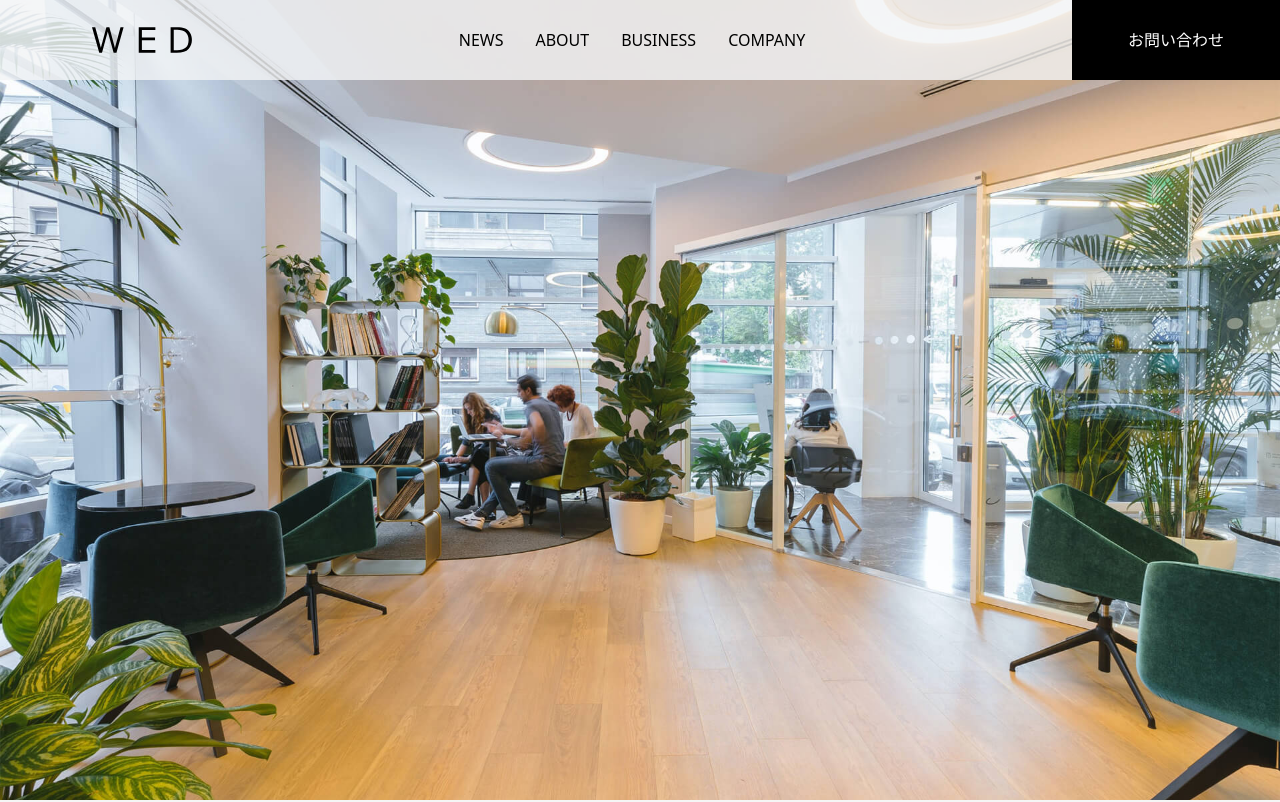
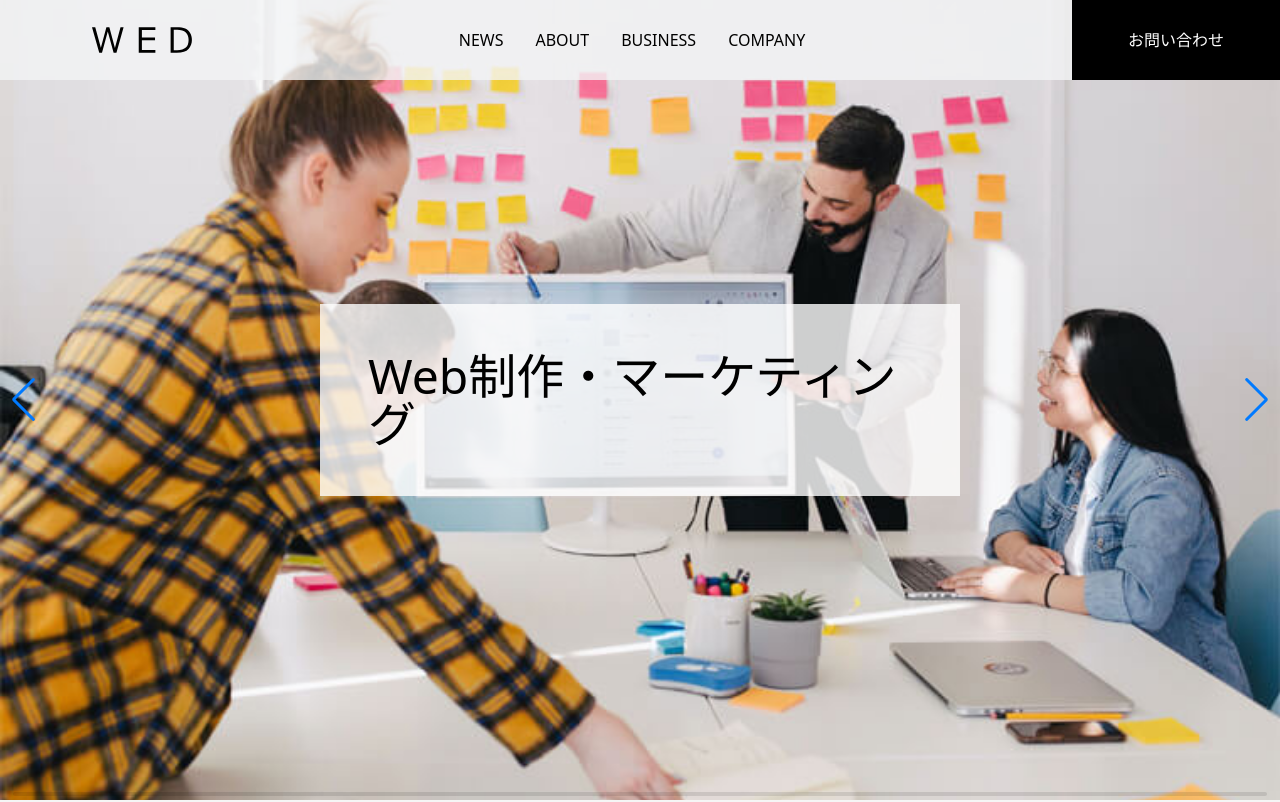
Before and after one commit to arafipro/react-corporate-website, a React (Vite) app: page / in a window 1280 px wide. Shown: the top 802 px of the page. Built offline with nearby package versions, Linux system fonts and the light colour scheme.

Commit message:
feat: add slide hero
画像スライドを導入したヒーローを作成

```diff
--- a/package.json
+++ b/package.json
@@ -14,6 +14,7 @@
     "react": "^18.2.0",
     "react-dom": "^18.2.0",
     "react-router-dom": "^6.26.2",
+    "swiper": "^11.1.14",
     "tailwind-merge": "^2.5.2"
   },
   "devDependencies": {
--- a/src/App.tsx
+++ b/src/App.tsx
@@ -3,14 +3,16 @@
 import Company from "./components/company";
 import Footer from "./components/footer";
 import Header from "./components/header";
-import Hero from "./components/hero";
+// import Hero from "./components/hero";
 import News from "./components/news";
+import SlideHero from "./components/slide-hero";
 
 function App() {
   return (
     <>
       <Header />
-      <Hero />
+      {/* <Hero /> */}
+      <SlideHero />
       <News />
       <About />
       <Business />
--- /dev/null
+++ b/src/components/slide-hero.tsx
@@ -0,0 +1,66 @@
+import "swiper/css";
+import "swiper/css/navigation";
+import "swiper/css/pagination";
+import "swiper/css/scrollbar";
+
+import { Autoplay, Navigation } from "swiper/modules";
+import { Swiper, SwiperSlide } from "swiper/react";
+import business1 from "../assets/business1.jpg";
+import business2 from "../assets/business2.jpg";
+import business3 from "../assets/business3.jpg";
+import business4 from "../assets/business4.jpg";
+import mainVisual from "../assets/mainvisual.jpg";
+import SlideImage from "./ui/slide-image";
+
+export default function SlideHero() {
+  return (
+    <Swiper
+      modules={[Navigation, Autoplay]}
+      spaceBetween={0}
+      slidesPerView={1}
+      navigation
+      loop={true}
+      autoplay={{ delay: 3000 }}
+      pagination={{ clickable: true }}
+      scrollbar={{ draggable: true }}
+      onSlideChange={() => console.log("slide change")}
+      onSwiper={(swiper) => console.log(swiper)}
+    >
+      <SwiperSlide>
+        <SlideImage
+          title="	ＸＸＸＸＸＸ株式会社"
+          imageUrl={mainVisual}
+          alt="ヒーロー画像"
+        />
+      </SwiperSlide>
+      <SwiperSlide>
+        <SlideImage
+          title="Web制作・マーケティング"
+          imageUrl={business1}
+          alt="ヒーロー画像"
+        />
+      </SwiperSlide>
+      <SwiperSlide>
+        <SlideImage
+          title="インターネットメディア事業"
+          imageUrl={business2}
+          alt="ヒーロー画像"
+        />
+      </SwiperSlide>
+      <SwiperSlide>
+        <SlideImage
+          title="プロモーション企画・制作"
+          imageUrl={business3}
+          alt="ヒーロー画像"
+        />
+      </SwiperSlide>
+      <SwiperSlide>
+        <SlideImage
+          title="ソーシャル企画・運営"
+          imageUrl={business4}
+          alt="ヒーロー画像"
+        />
+      </SwiperSlide>
+    </Swiper>
+  );
+}
--- /dev/null
+++ b/src/components/ui/slide-image.tsx
@@ -0,0 +1,20 @@
+export default function SlideImage({
+  imageUrl,
+  alt,
+  title,
+}: {
+  imageUrl: string;
+  alt: string;
+  title?: string;
+}) {
+  return (
+    <div className="relative">
+      <img src={imageUrl} alt={alt} className="w-full h-screen object-cover" />
+      {title ? (
+        <div className="absolute top-1/2 left-1/2 transform -translate-x-1/2 -translate-y-1/2 bg-white/80 text-5xl p-12">
+          {title}
+        </div>
+      ) : null}
+    </div>
+  );
+}
```
Also changed, not shown: 1 other file (tests, documents, lock files or other folders).
